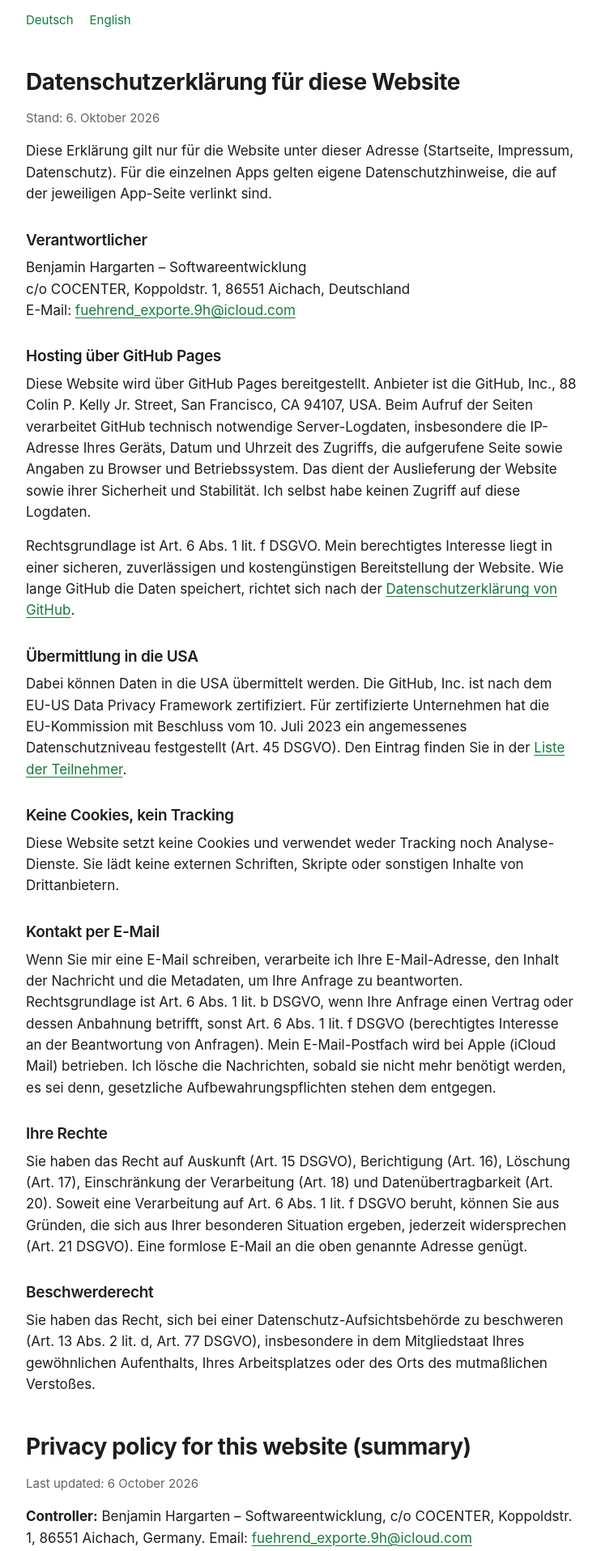
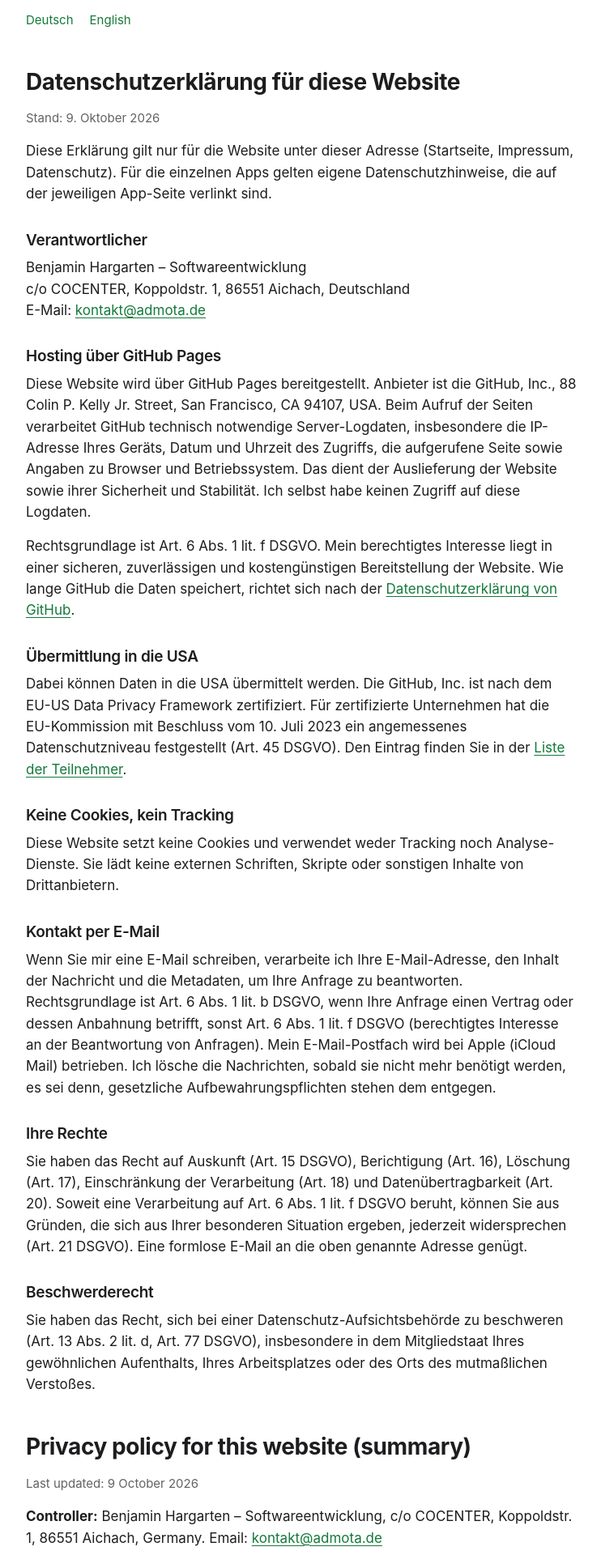
Before and after one commit to infman-sudo/infman-sudo.github.io, a plain HTML site: page datenschutz.html in a window 1280 px wide. Shown: the part 160-2075 px from the top of the page at 81% size, without its empty margins (138-880 px from the left). Drawn offline with Linux system fonts and the light colour scheme.

Commit message:
Kontakt: kontakt@admota.de statt iCloud-Adresse (Impressum, Datenschutz), Stand 9. Oktober 2026

```diff
--- a/datenschutz.html
+++ b/datenschutz.html
@@ -23,14 +23,14 @@
 
 <section id="de">
 <h2>Datenschutzerklärung für diese Website</h2>
-<p class="muted">Stand: 6. Oktober 2026</p>
+<p class="muted">Stand: 9. Oktober 2026</p>
 <p>Diese Erklärung gilt nur für die Website unter dieser Adresse (Startseite, Impressum, Datenschutz). Für die einzelnen Apps gelten eigene Datenschutzhinweise, die auf der jeweiligen App-Seite verlinkt sind.</p>
 
 <h3>Verantwortlicher</h3>
 <p>
 Benjamin Hargarten – Softwareentwicklung<br>
 c/o COCENTER, Koppoldstr. 1, 86551 Aichach, Deutschland<br>
-E-Mail: <a href="mailto:fuehrend_exporte.9h@icloud.com">fuehrend_exporte.9h@icloud.com</a>
+E-Mail: <a href="mailto:kontakt@admota.de">kontakt@admota.de</a>
 </p>
 
 <h3>Hosting über GitHub Pages</h3>
@@ -55,8 +55,8 @@ E-Mail: <a href="mailto:fuehrend_exporte.9h@icloud.com">fuehrend_exporte.9h@iclo
 
 <section id="en" lang="en">
 <h2>Privacy policy for this website (summary)</h2>
-<p class="muted">Last updated: 6 October 2026</p>
-<p><strong>Controller:</strong> Benjamin Hargarten – Softwareentwicklung, c/o COCENTER, Koppoldstr. 1, 86551 Aichach, Germany. Email: <a href="mailto:fuehrend_exporte.9h@icloud.com">fuehrend_exporte.9h@icloud.com</a></p>
+<p class="muted">Last updated: 9 October 2026</p>
+<p><strong>Controller:</strong> Benjamin Hargarten – Softwareentwicklung, c/o COCENTER, Koppoldstr. 1, 86551 Aichach, Germany. Email: <a href="mailto:kontakt@admota.de">kontakt@admota.de</a></p>
 <p><strong>Hosting:</strong> This website is hosted on GitHub Pages (GitHub, Inc., USA). When you visit it, GitHub processes server log data, including your IP address, to deliver the site and keep it secure (Art. 6(1)(f) GDPR). I have no access to these logs. Data may be transferred to the USA. GitHub, Inc. is certified under the EU-U.S. Data Privacy Framework, for which the European Commission has adopted an adequacy decision (Art. 45 GDPR).</p>
 <p><strong>No cookies, no tracking:</strong> No cookies, analytics, tracking, external fonts or third-party scripts are used.</p>
 <p><strong>Email:</strong> If you email me, I use your address and message only to reply (Art. 6(1)(b) or (f) GDPR). My mailbox is hosted by Apple (iCloud Mail). I delete messages when they are no longer needed, unless legal retention obligations apply.</p>
```
Also changed, not shown: impressum.html (+2 -2 lines).
